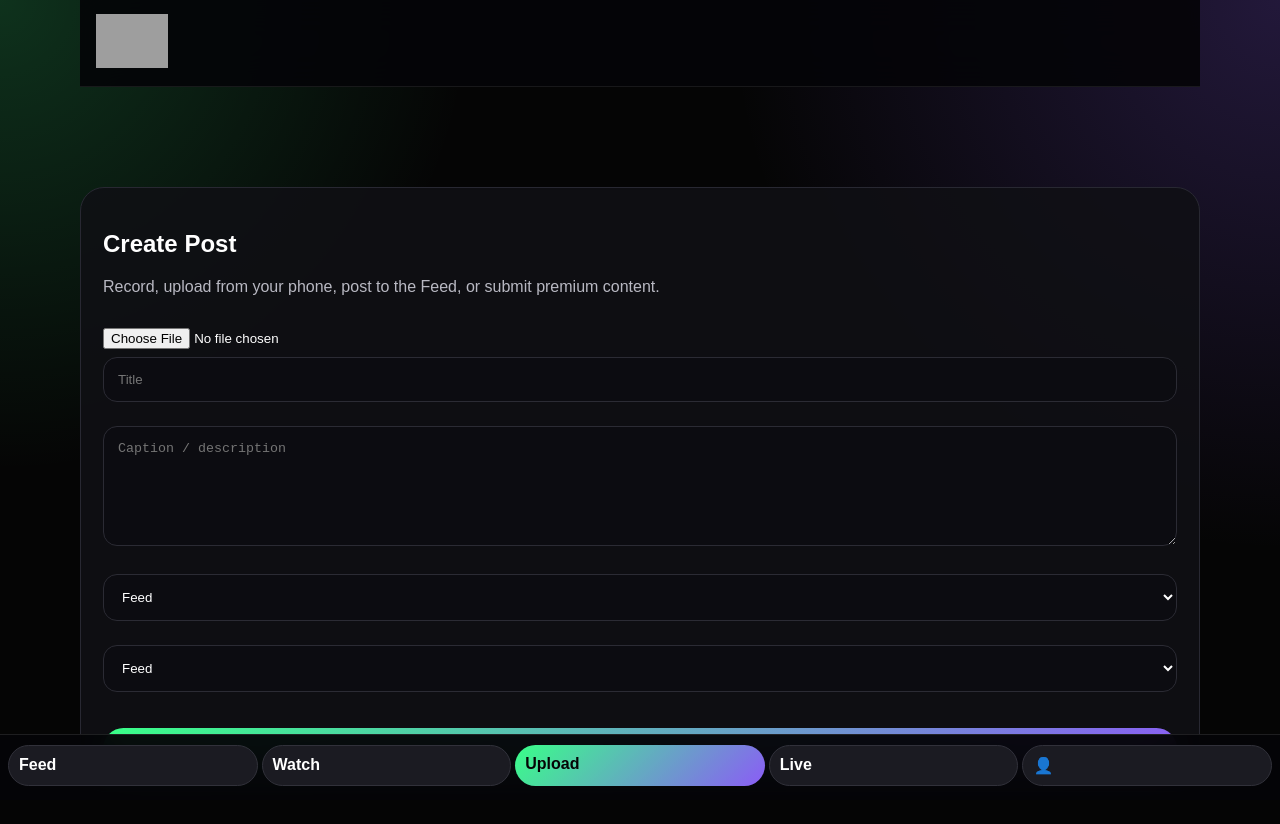
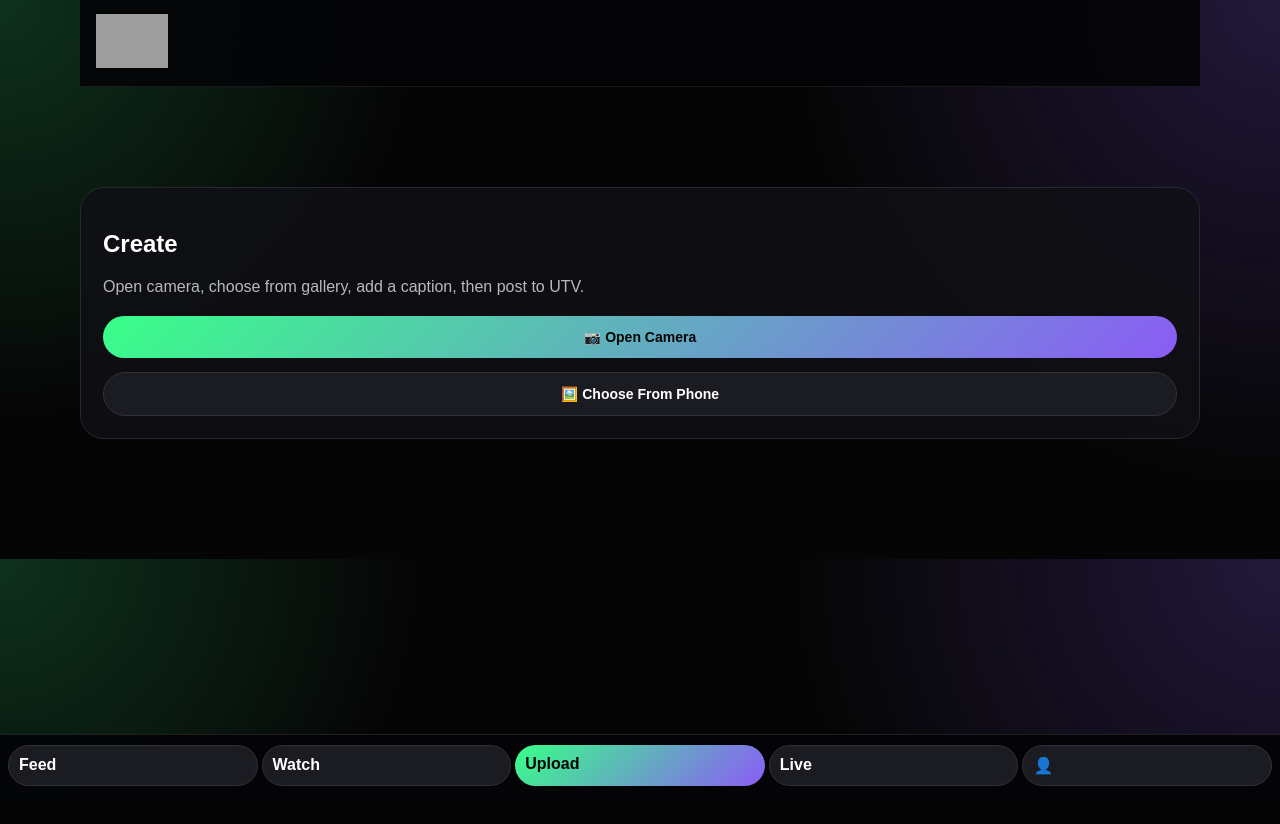
Before and after one commit to luchibagz-prog/utv-network-app, a Next.js app: page /submit in a window 1280 px wide. Shown: the top 824 px of the page. After the commit the page ends 800 px from the top, so only its background shows below. Built offline with nearby package versions, Linux system fonts and the light colour scheme; grey boxes are pictures that could not be loaded.

Commit message:
Make upload camera first

```diff
--- a/app/submit/page.tsx
+++ b/app/submit/page.tsx
@@ -9,73 +9,56 @@ export default function SubmitPage() {
   const router = useRouter();
 
   const [file, setFile] = useState<File | null>(null);
-  const [thumbnail, setThumbnail] = useState<File | null>(null);
+  const [preview, setPreview] = useState("");
   const [title, setTitle] = useState("");
   const [caption, setCaption] = useState("");
   const [category, setCategory] = useState("Feed");
-  const [postType, setPostType] = useState("Feed");
   const [loading, setLoading] = useState(false);
   const [message, setMessage] = useState("");
 
+  function pickFile(selected: File | null) {
+    if (!selected) return;
+    setFile(selected);
+    setPreview(URL.createObjectURL(selected));
+  }
+
   async function uploadPost() {
-    if (!file || !title.trim()) {
-      setMessage("Add a file and title first.");
+    if (!file) {
+      setMessage("Take a photo/video or choose one from your phone.");
       return;
     }
 
     setLoading(true);
-    setMessage("");
 
     const { data: userData } = await supabase.auth.getUser();
-
     if (!userData.user) {
       router.push("/login");
       return;
     }
 
     const userEmail = userData.user.email || "";
-
     const fileName = `${Date.now()}-${file.name.replaceAll(" ", "-")}`;
 
-    const { error: fileError } = await supabase.storage
+    const { error: uploadError } = await supabase.storage
       .from("uploads")
       .upload(fileName, file);
 
-    if (fileError) {
-      setMessage(fileError.message);
+    if (uploadError) {
+      setMessage(uploadError.message);
       setLoading(false);
       return;
     }
 
-    const fileUrl = supabase.storage
-      .from("uploads")
-      .getPublicUrl(fileName).data.publicUrl;
-
-    let thumbUrl = "";
-
-    if (thumbnail) {
-      const thumbName = `${Date.now()}-${thumbnail.name.replaceAll(" ", "-")}`;
-
-      const { error: thumbError } = await supabase.storage
-        .from("thumbnails")
-        .upload(thumbName, thumbnail);
-
-      if (!thumbError) {
-        thumbUrl = supabase.storage
-          .from("thumbnails")
-          .getPublicUrl(thumbName).data.publicUrl;
-      }
-    }
-
+    const fileUrl = supabase.storage.from("uploads").getPublicUrl(fileName).data.publicUrl;
     const isVideo = file.type.startsWith("video");
 
     const { error } = await supabase.from("uploads").insert({
-      title,
+      title: title || "UTV Post",
       description: caption,
-      category: postType === "Feed" ? category : postType,
+      category,
       creator_email: userEmail,
       video_url: isVideo ? fileUrl : "",
-      thumbnail_url: isVideo ? thumbUrl : fileUrl,
+      thumbnail_url: isVideo ? "" : fileUrl,
       approved: true,
     });
 
@@ -86,8 +69,7 @@ export default function SubmitPage() {
       return;
     }
 
-    setMessage("Posted to UTV.");
-    router.push(postType === "Feed" ? "/feed" : "/watch");
+    router.push("/feed");
   }
 
   return (
@@ -95,47 +77,76 @@ export default function SubmitPage() {
       <UTVNav />
 
       <section className="card" style={{ marginTop: 24 }}>
-        <h1>Create Post</h1>
+        <h1>Create</h1>
         <p style={{ color: "var(--muted)" }}>
-          Record, upload from your phone, post to the Feed, or submit premium content.
+          Open camera, choose from gallery, add a caption, then post to UTV.
         </p>
 
+        {!preview ? (
+          <div style={{ display: "grid", gap: 14, marginTop: 20 }}>
+            <label className="btn" style={{ textAlign: "center" }}>
+              📷 Open Camera
               <input
                 type="file"
                 accept="image/*,video/*"
                 capture="environment"
-          onChange={(e) => setFile(e.target.files?.[0] || null)}
-          style={{ marginTop: 16 }}
+                onChange={(e) => pickFile(e.target.files?.[0] || null)}
+                style={{ display: "none" }}
               />
+            </label>
+
+            <label className="btn secondary" style={{ textAlign: "center" }}>
+              🖼️ Choose From Phone
+              <input
+                type="file"
+                accept="image/*,video/*"
+                onChange={(e) => pickFile(e.target.files?.[0] || null)}
+                style={{ display: "none" }}
+              />
+            </label>
+          </div>
+        ) : (
+          <>
+            {file?.type.startsWith("video") ? (
+              <video
+                src={preview}
+                controls
+                playsInline
+                style={{
+                  width: "100%",
+                  borderRadius: 22,
+                  marginTop: 18,
+                  background: "#000",
+                }}
+              />
+            ) : (
+              <img
+                src={preview}
+                alt="Preview"
+                style={{
+                  width: "100%",
+                  borderRadius: 22,
+                  marginTop: 18,
+                  objectFit: "cover",
+                }}
+              />
+            )}
 
             <input
               className="input"
-          placeholder="Title"
+              placeholder="Add title"
               value={title}
               onChange={(e) => setTitle(e.target.value)}
             />
 
             <textarea
               className="input"
-          placeholder="Caption / description"
+              placeholder="Write a caption... add emojis 🔥🎬💯"
               value={caption}
               onChange={(e) => setCaption(e.target.value)}
               style={{ minHeight: 120 }}
             />
 
-        <select
-          className="input"
-          value={postType}
-          onChange={(e) => setPostType(e.target.value)}
-        >
-          <option>Feed</option>
-          <option>Show</option>
-          <option>Movie</option>
-          <option>Podcast</option>
-          <option>Live Replay</option>
-        </select>
-
-        {postType === "Feed" && (
             <select
               className="input"
               value={category}
@@ -149,31 +160,33 @@ export default function SubmitPage() {
               <option>Behind The Scenes</option>
               <option>Business Promo</option>
               <option>Event Promo</option>
+              <option>Live Replay</option>
+              <option>Podcast</option>
+              <option>Show</option>
+              <option>Movie</option>
             </select>
-        )}
-
-        {file?.type.startsWith("video") && (
-          <>
-            <p style={{ marginTop: 14, color: "var(--muted)" }}>
-              Optional cover image
-            </p>
-
-            <input
-              type="file"
-              accept="image/*"
-              onChange={(e) => setThumbnail(e.target.files?.[0] || null)}
-            />
-          </>
-        )}
 
             <button
               className="btn"
               onClick={uploadPost}
               disabled={loading}
-          style={{ width: "100%", marginTop: 20 }}
+              style={{ width: "100%", marginTop: 12 }}
             >
               {loading ? "Posting..." : "Post to UTV"}
             </button>
+
+            <button
+              className="btn secondary"
+              onClick={() => {
+                setFile(null);
+                setPreview("");
+              }}
+              style={{ width: "100%", marginTop: 12 }}
+            >
+              Choose Different
+            </button>
+          </>
+        )}
 
         {message && <p style={{ marginTop: 14 }}>{message}</p>}
       </section>
```
Lines whose indentation alone changed are shown as unchanged.
